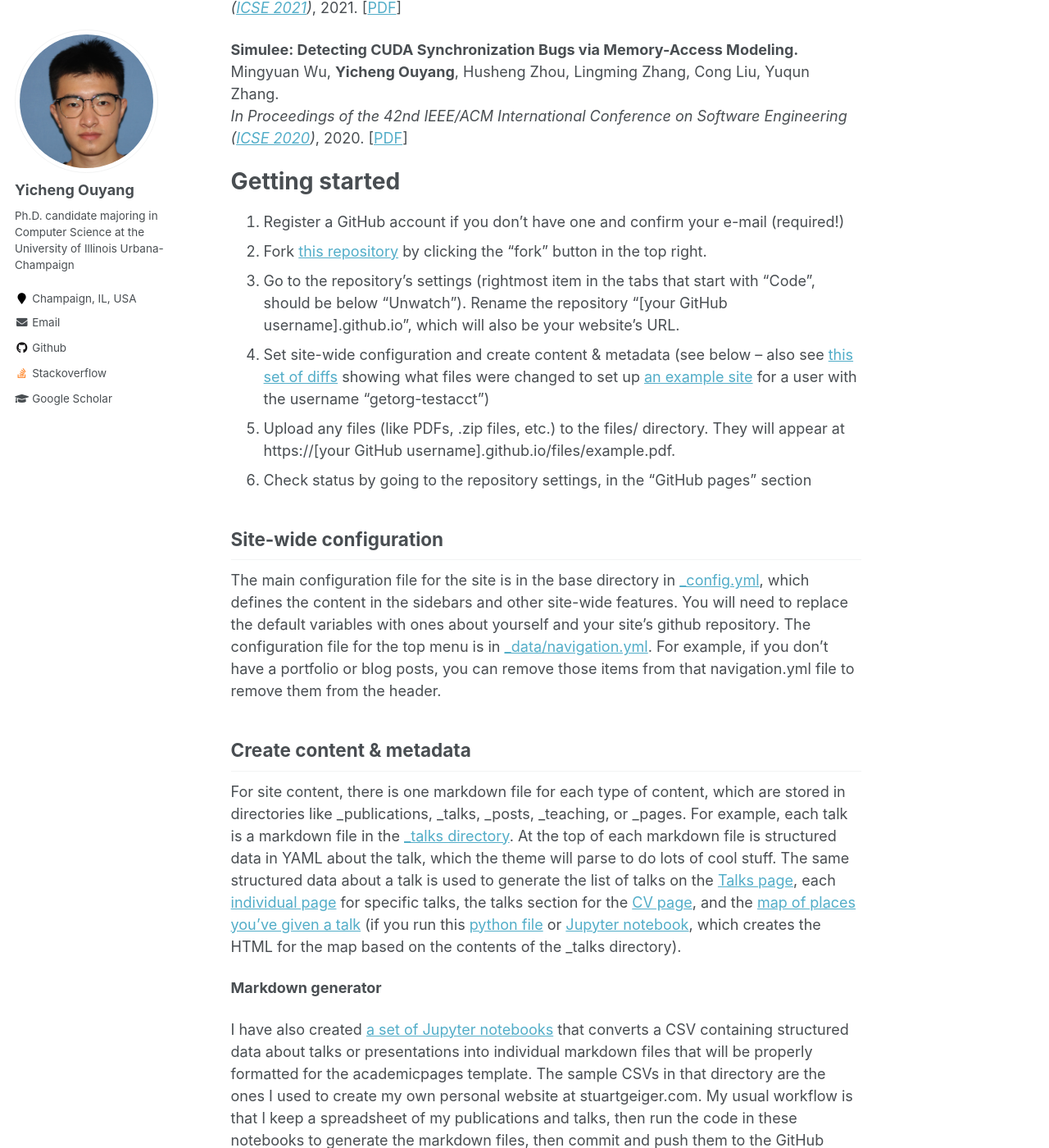
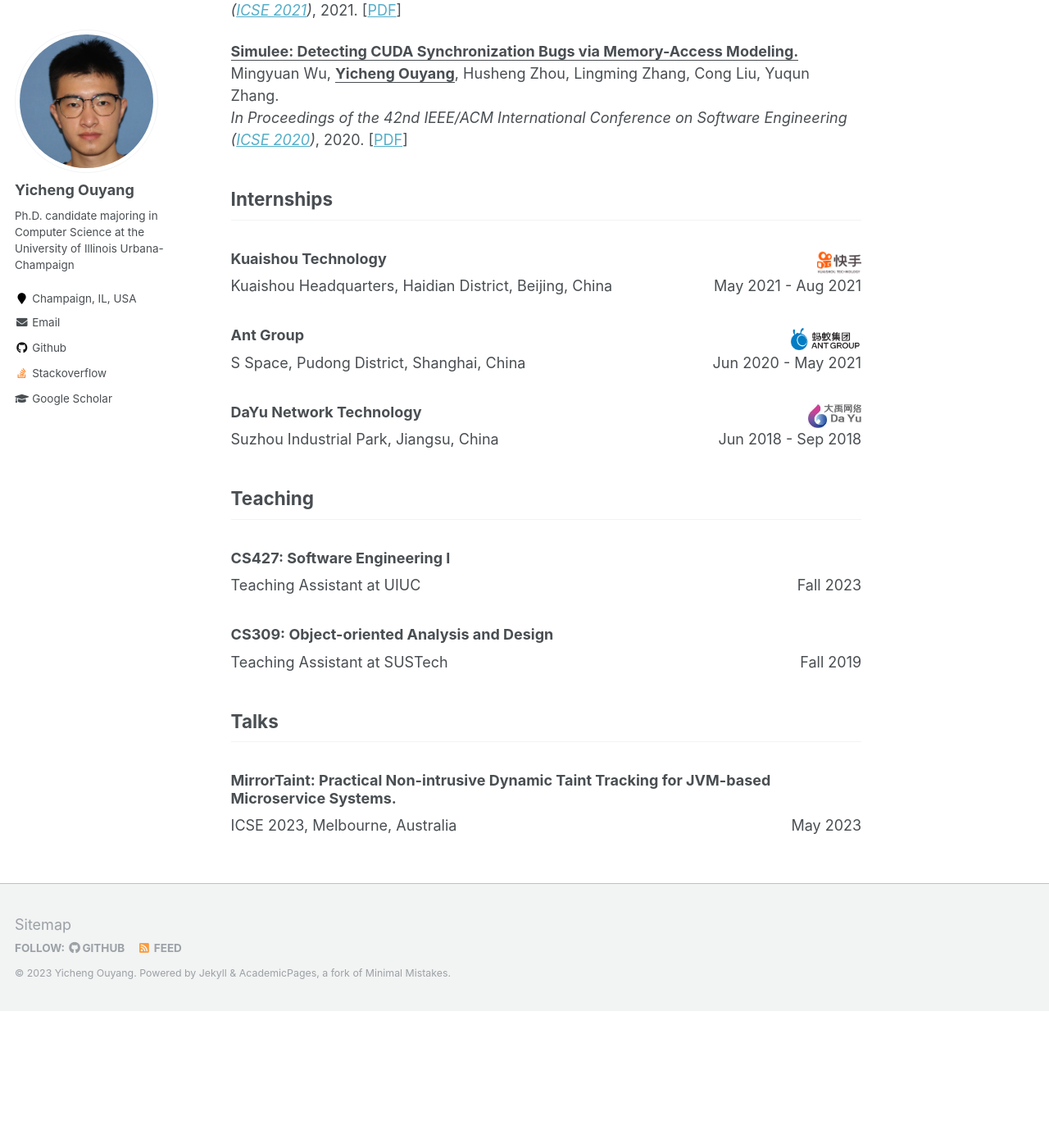
Before and after one commit to yicheng-ouyang/yicheng-ouyang.github.io, a Jekyll site: the page built from _pages/about.md, in a window 1280 px wide and 1400 px high, scrolled down 894 px. Shown: the whole window at 82% size. Built offline with Jekyll 4.4.1, drawn with Linux system fonts in a browser that asks for light colours; our own code applies the rules of GitHub Pages for plain Markdown files; after the commit the page ends 2127 px from its top, so only the background shows below that; some of the changed text lies outside the part shown.

Commit message:
finish main page

```diff
--- a/_pages/about.md
+++ b/_pages/about.md
@@ -1,6 +1,6 @@
 ---
 permalink: /
-title: #"academicpages is a ready-to-fork GitHub Pages template for academic personal websites"
+title: "Yicheng Ouyang"
 excerpt: "About me"
 author_profile: true
 redirect_from:
@@ -8,55 +8,57 @@
   - /about.html
 ---
 
-# Yicheng Ouyang
-I am a third-year Computer Science PhD student at [University of Illinois Urbana-Champaign](https://cs.illinois.edu/) advised by Professor [Lingming Zhang](https://lingming.cs.illinois.edu/) and Professor [Darko Marinov](https://mir.cs.illinois.edu/marinov/). My research interest lies in Software Engineering, specifically Automated Program Repair, Fault Localization, Program Analysis and Software Testing. Before coming to UIUC, I completed my undergrad at the Southern University of Science and Technology where I was fortunate to work with Professor [Yuqun Zhang](https://zhangyuqun.github.io/).
+I am a third-year Computer Science PhD student at [University of Illinois Urbana-Champaign](https://cs.illinois.edu/) advised by Professor [Lingming Zhang](https://lingming.cs.illinois.edu/) and Professor [Darko Marinov](https://mir.cs.illinois.edu/marinov/). My research interest lies in Software Engineering, specifically Automated Program Repair, Fault Localization, Program Analysis and Software Testing.
+
+Before coming to UIUC, I completed my undergrad at the Southern University of Science and Technology where I was fortunate to work with Professor [Yuqun Zhang](https://zhangyuqun.github.io/).
 
 ## Publications
-**MirrorTaint: Practical Non-intrusive Dynamic Taint Tracking for JVM-based Microservice Systems.**
-**Yicheng Ouyang**, Kailai Shao, Kunqiu Chen, Ruobing Shen, Chao Chen, Mingze Xu, Yuqun Zhang, Lingming Zhang.
-*In Proceedings of the 45th IEEE/ACM International Conference on Software Engineering ([ICSE 2023](https://conf.researchr.org/home/icse-2023))*, 2023. [[PDF](https://yicheng-ouyang.github.io/files/MirrorTaint.pdf)]
+<ins>**MirrorTaint: Practical Non-intrusive Dynamic Taint Tracking for JVM-based Microservice Systems.**</ins>
+<ins>**Yicheng Ouyang**</ins>, Kailai Shao, Kunqiu Chen, Ruobing Shen, Chao Chen, Mingze Xu, Yuqun Zhang, Lingming Zhang.
+*In Proceedings of the 45th IEEE/ACM International Conference on Software Engineering
+([ICSE 2023](https://conf.researchr.org/home/icse-2023))*, 2023. [[PDF](https://yicheng-ouyang.github.io/files/MirrorTaint.pdf)]
 
-**SJFuzz: Seed \& Mutator Scheduling for JVM Fuzzing.**
-Mingyuan Wu, **Yicheng Ouyang**, Minghai Lu, Junjie Chen, Yingquan Zhao, Heming Cui, Guowei Yang, Yuqun Zhang.
-*In Proceedings of the 31st ACM Joint European Software Engineering Conference and Symposium on the Foundations of Software Engineering ([FSE 2023](https://2023.esec-fse.org/))*, 2023. [[PDF](https://yicheng-ouyang.github.io/files/SJFuzz.pdf)]
+<ins>**SJFuzz: Seed & Mutator Scheduling for JVM Fuzzing.**</ins>
+Mingyuan Wu, <ins>**Yicheng Ouyang**</ins>, Minghai Lu, Junjie Chen, Yingquan Zhao, Heming Cui, Guowei Yang, Yuqun Zhang.
+*Proceedings of 31st ACM SIGSOFT International Symposium on the Foundations of Software Engineering
+([FSE 2023](https://2023.esec-fse.org/))*, 2023. [[PDF](https://yicheng-ouyang.github.io/files/SJFuzz.pdf)]
 
-**Fast and Precise On-the-fly Patch Validation for All.**
-Lingchao Chen, **Yicheng Ouyang**, Lingming Zhang.
-*In Proceedings of the 43rd IEEE/ACM International Conference on Software Engineering ([ICSE 2021](https://conf.researchr.org/home/icse-2021))*, 2021. [[PDF](https://yicheng-ouyang.github.io/files/UniAPR.pdf)]
+<ins>**Fast and Precise On-the-fly Patch Validation for All.**</ins>
+Lingchao Chen, <ins>**Yicheng Ouyang**</ins>, Lingming Zhang.
+*In Proceedings of the 43rd IEEE/ACM International Conference on Software Engineering
+([ICSE 2021](https://conf.researchr.org/home/icse-2021))*, 2021. [[PDF](https://yicheng-ouyang.github.io/files/UniAPR.pdf)]
 
-**Simulee: Detecting CUDA Synchronization Bugs via Memory-Access Modeling.**
-Mingyuan Wu, **Yicheng Ouyang**, Husheng Zhou, Lingming Zhang, Cong Liu, Yuqun Zhang.
-*In Proceedings of the 42nd IEEE/ACM International Conference on Software Engineering ([ICSE 2020](https://conf.researchr.org/home/icse-2020))*, 2020. [[PDF](https://yicheng-ouyang.github.io/files/Simulee.pdf)]
+<ins>**Simulee: Detecting CUDA Synchronization Bugs via Memory-Access Modeling.**</ins>
+Mingyuan Wu, <ins>**Yicheng Ouyang**</ins>, Husheng Zhou, Lingming Zhang, Cong Liu, Yuqun Zhang.
+*In Proceedings of the 42nd IEEE/ACM International Conference on Software Engineering
+([ICSE 2020](https://conf.researchr.org/home/icse-2020))*, 2020. [[PDF](https://yicheng-ouyang.github.io/files/Simulee.pdf)]
 
-Getting started
-======
-1. Register a GitHub account if you don't have one and confirm your e-mail (required!)
-1. Fork [this repository](https://github.com/academicpages/academicpages.github.io) by clicking the "fork" button in the top right.
-1. Go to the repository's settings (rightmost item in the tabs that start with "Code", should be below "Unwatch"). Rename the repository "[your GitHub username].github.io", which will also be your website's URL.
-1. Set site-wide configuration and create content & metadata (see below -- also see [this set of diffs](http://archive.is/3TPas) showing what files were changed to set up [an example site](https://getorg-testacct.github.io) for a user with the username "getorg-testacct")
-1. Upload any files (like PDFs, .zip files, etc.) to the files/ directory. They will appear at https://[your GitHub username].github.io/files/example.pdf.
-1. Check status by going to the repository settings, in the "GitHub pages" section
+## Internships
 
-Site-wide configuration
-------
-The main configuration file for the site is in the base directory in [_config.yml](https://github.com/academicpages/academicpages.github.io/blob/master/_config.yml), which defines the content in the sidebars and other site-wide features. You will need to replace the default variables with ones about yourself and your site's github repository. The configuration file for the top menu is in [_data/navigation.yml](https://github.com/academicpages/academicpages.github.io/blob/master/_data/navigation.yml). For example, if you don't have a portfolio or blog posts, you can remove those items from that navigation.yml file to remove them from the header.
+### Kuaishou Technology <img src="https://yicheng-ouyang.github.io/images/Kuaishou.png" alt="Kuaishou" style="height: 1.7em; float: right;"/>
 
-Create content & metadata
-------
-For site content, there is one markdown file for each type of content, which are stored in directories like _publications, _talks, _posts, _teaching, or _pages. For example, each talk is a markdown file in the [_talks directory](https://github.com/academicpages/academicpages.github.io/tree/master/_talks). At the top of each markdown file is structured data in YAML about the talk, which the theme will parse to do lots of cool stuff. The same structured data about a talk is used to generate the list of talks on the [Talks page](https://academicpages.github.io/talks), each [individual page](https://academicpages.github.io/talks/2012-03-01-talk-1) for specific talks, the talks section for the [CV page](https://academicpages.github.io/cv), and the [map of places you've given a talk](https://academicpages.github.io/talkmap.html) (if you run this [python file](https://github.com/academicpages/academicpages.github.io/blob/master/talkmap.py) or [Jupyter notebook](https://github.com/academicpages/academicpages.github.io/blob/master/talkmap.ipynb), which creates the HTML for the map based on the contents of the _talks directory).
+Kuaishou Headquarters, Haidian District, Beijing, China  <span style="float: right;">May 2021 - Aug 2021</span>
 
-**Markdown generator**
+### Ant Group <img src="https://yicheng-ouyang.github.io/images/AntGroup.png" alt="AntGroup" style="height: 1.7em; float: right;"/>
 
-I have also created [a set of Jupyter notebooks](https://github.com/academicpages/academicpages.github.io/tree/master/markdown_generator
-) that converts a CSV containing structured data about talks or presentations into individual markdown files that will be properly formatted for the academicpages template. The sample CSVs in that directory are the ones I used to create my own personal website at stuartgeiger.com. My usual workflow is that I keep a spreadsheet of my publications and talks, then run the code in these notebooks to generate the markdown files, then commit and push them to the GitHub repository.
+S Space, Pudong District, Shanghai, China  <span style="float: right;">Jun 2020 - May 2021</span>
 
-How to edit your site's GitHub repository
-------
-Many people use a git client to create files on their local computer and then push them to GitHub's servers. If you are not familiar with git, you can directly edit these configuration and markdown files directly in the github.com interface. Navigate to a file (like [this one](https://github.com/academicpages/academicpages.github.io/blob/master/_talks/2012-03-01-talk-1.md) and click the pencil icon in the top right of the content preview (to the right of the "Raw | Blame | History" buttons). You can delete a file by clicking the trashcan icon to the right of the pencil icon. You can also create new files or upload files by navigating to a directory and clicking the "Create new file" or "Upload files" buttons.
+### DaYu Network Technology <img src="https://yicheng-ouyang.github.io/images/Dayu.jpeg" alt="Dayu" style="height: 1.7em; float: right;"/>
 
-Example: editing a markdown file for a talk
-![Editing a markdown file for a talk](/images/editing-talk.png)
+Suzhou Industrial Park, Jiangsu, China <span style="float: right;">Jun 2018 - Sep 2018</span>
 
-For more info
-------
-More info about configuring academicpages can be found in [the guide](https://academicpages.github.io/markdown/). The [guides for the Minimal Mistakes theme](https://mmistakes.github.io/minimal-mistakes/docs/configuration/) (which this theme was forked from) might also be helpful.
+## Teaching
+
+### CS427: Software Engineering I
+
+Teaching Assistant at UIUC <span style="float: right;">Fall 2023</span>
+
+### CS309: Object-oriented Analysis and Design
+
+Teaching Assistant at SUSTech <span style="float: right;">Fall 2019</span>
+
+## Talks
+
+### MirrorTaint: Practical Non-intrusive Dynamic Taint Tracking for JVM-based Microservice Systems.
+
+ICSE 2023, Melbourne, Australia <span style="float: right;">May 2023</span>
```
Also changed, not shown: _pages/publications.md (+20 -16 lines), images/AntGroup.png (added), images/Dayu.jpeg (added), images/Kuaishou.png (added).
